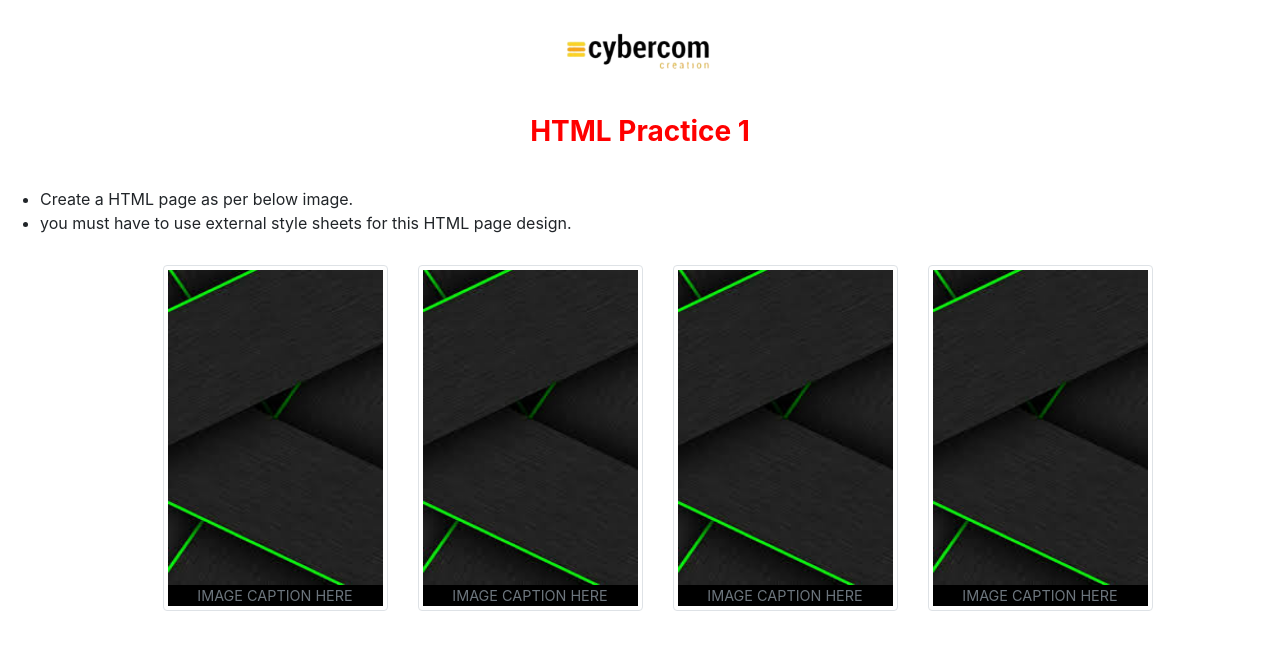
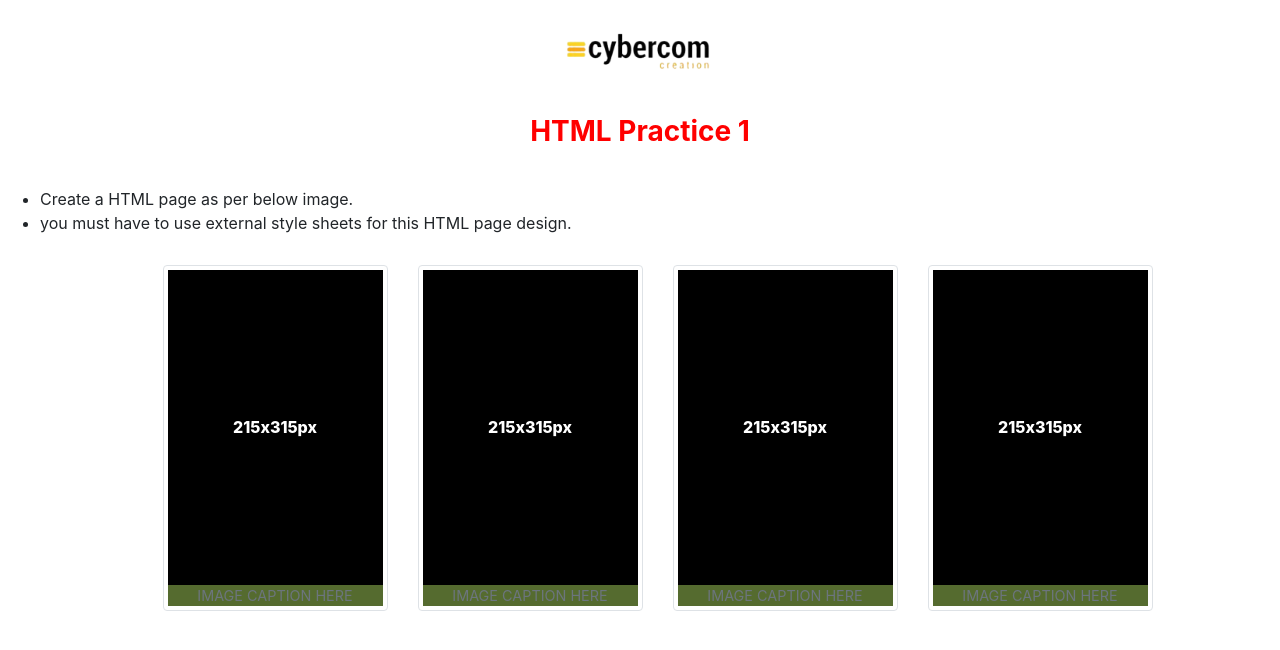
Before and after one commit to mihir-shah9/cybercom-creation, a PHP site: page /date08.html in a window 1280 px wide. Shown: the top 650 px of the page. Run offline with PHP 8.4, Linux system fonts and the light colour scheme; some libraries are stand-ins or nearby versions.

Commit message:
my coding file

```diff
--- a/coding/date08.css
+++ b/coding/date08.css
@@ -33,14 +33,20 @@
     margin-left: 30px;
 }
 
-.image-caption img {
+.content {
     width: 215px;
     height: 315px;
     margin-bottom: 0px;
+    background-color: black;
+    justify-content: center;
+    display: flex;
+    align-items: center;
+    font-weight: 800;
+    color: white;
 }
 
 .figure-caption {
-    background-color: black;
+    background-color: darkolivegreen;
     padding: 0%;
-    color: red;
+    color: white;
 }
--- a/coding/date08.html
+++ b/coding/date08.html
@@ -26,19 +26,19 @@
     <div>
         <div class="image-caption">
             <figure class="figure img-thumbnail  image">
-                <img src="download.jpg" class="figure-img img-fluid" alt="download">
+                <div class="content">215x315px</div>
                 <figcaption class="figure-caption text-center">IMAGE CAPTION HERE</figcaption>
             </figure>
             <figure class="figure img-thumbnail image">
-                <img src="download.jpg" class="figure-img img-fluid" alt="download">
+                <div class="content">215x315px</div>
                 <figcaption class="figure-caption text-center">IMAGE CAPTION HERE</figcaption>
             </figure>
             <figure class="figure img-thumbnail image">
-                <img src="download.jpg" class="figure-img img-fluid" alt="download">
+                <div class="content">215x315px</div>
                 <figcaption class="figure-caption text-center">IMAGE CAPTION HERE</figcaption>
             </figure>
             <figure class="figure img-thumbnail image">
-                <img src="download.jpg" class="figure-img img-fluid" alt="download">
+                <div class="content">215x315px</div>
                 <figcaption class="figure-caption text-center">IMAGE CAPTION HERE</figcaption>
             </figure>
         </div>
```
